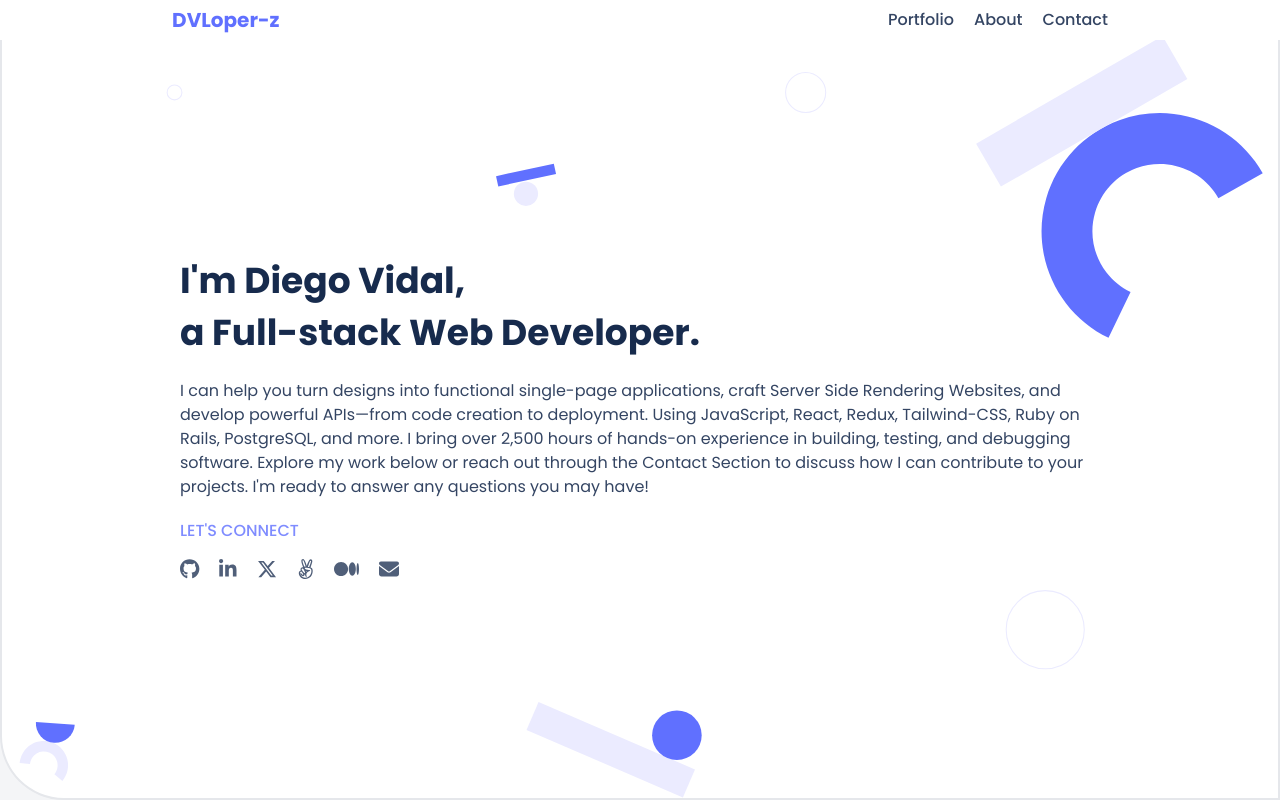
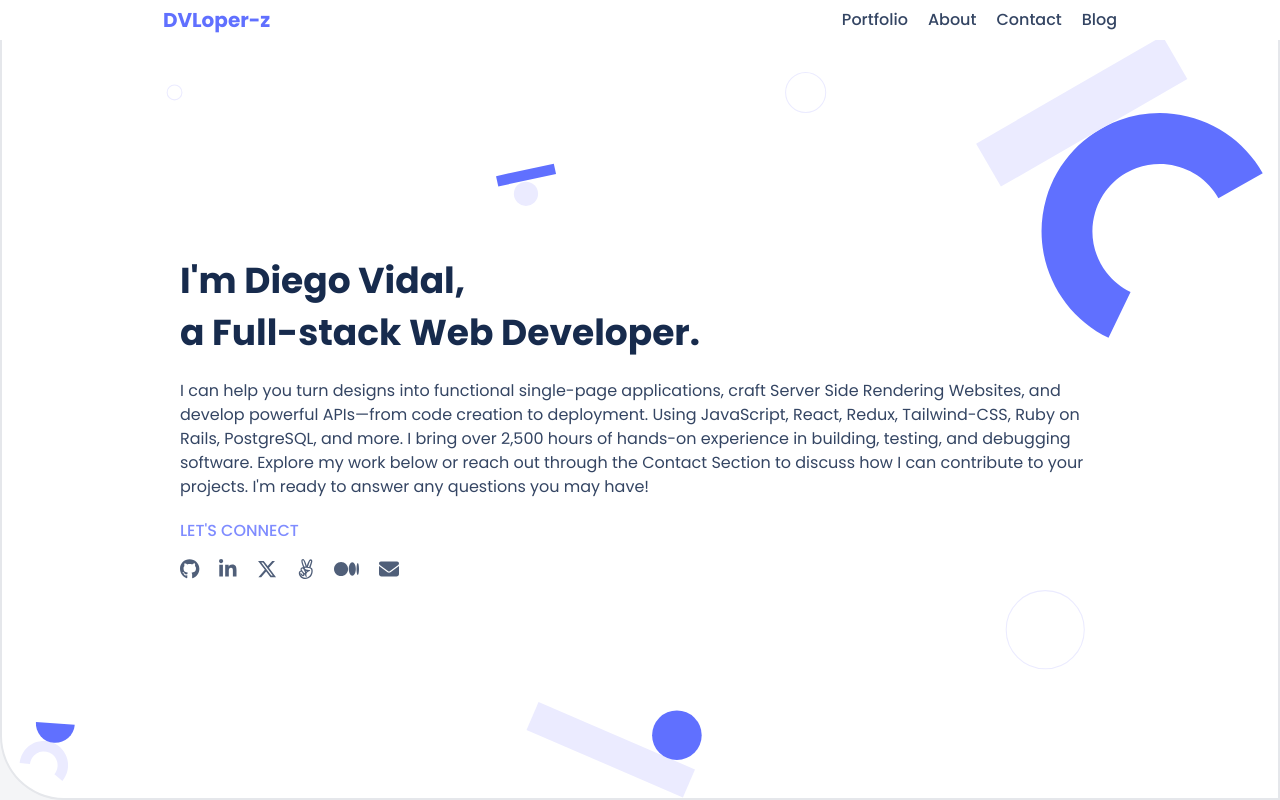
Before and after one commit to Diegogagan2587/Diegogagan2587.github.io, a React (Vite) app: page / in a window 1280 px wide. Shown: the top 800 px of the page. Built offline with nearby package versions, Linux system fonts and the light colour scheme.

Commit message:
feat/navgationBar: add link to blog page

```diff
--- a/src/components/NavigationBar.jsx
+++ b/src/components/NavigationBar.jsx
@@ -68,6 +68,12 @@ const NavigationBar = ({scrollToSection}) => {
           }}
           >Contact</a>
         </li>
+        <li>
+          <a
+          className='cursor-pointer'
+          href='https://blog.dvloper-z.com'
+          >Blog</a>
+        </li>
       </ul>
     </nav>
   );
```
